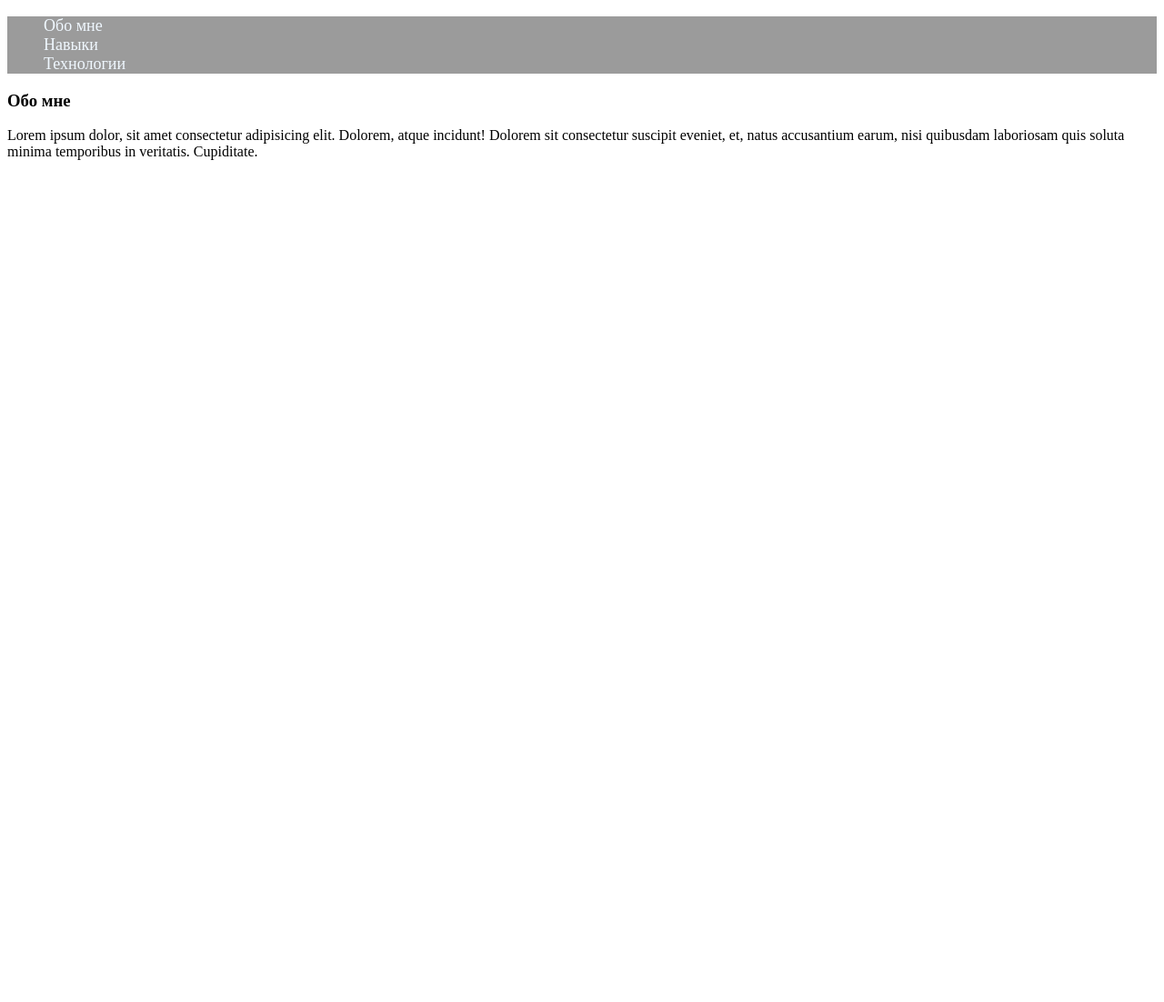
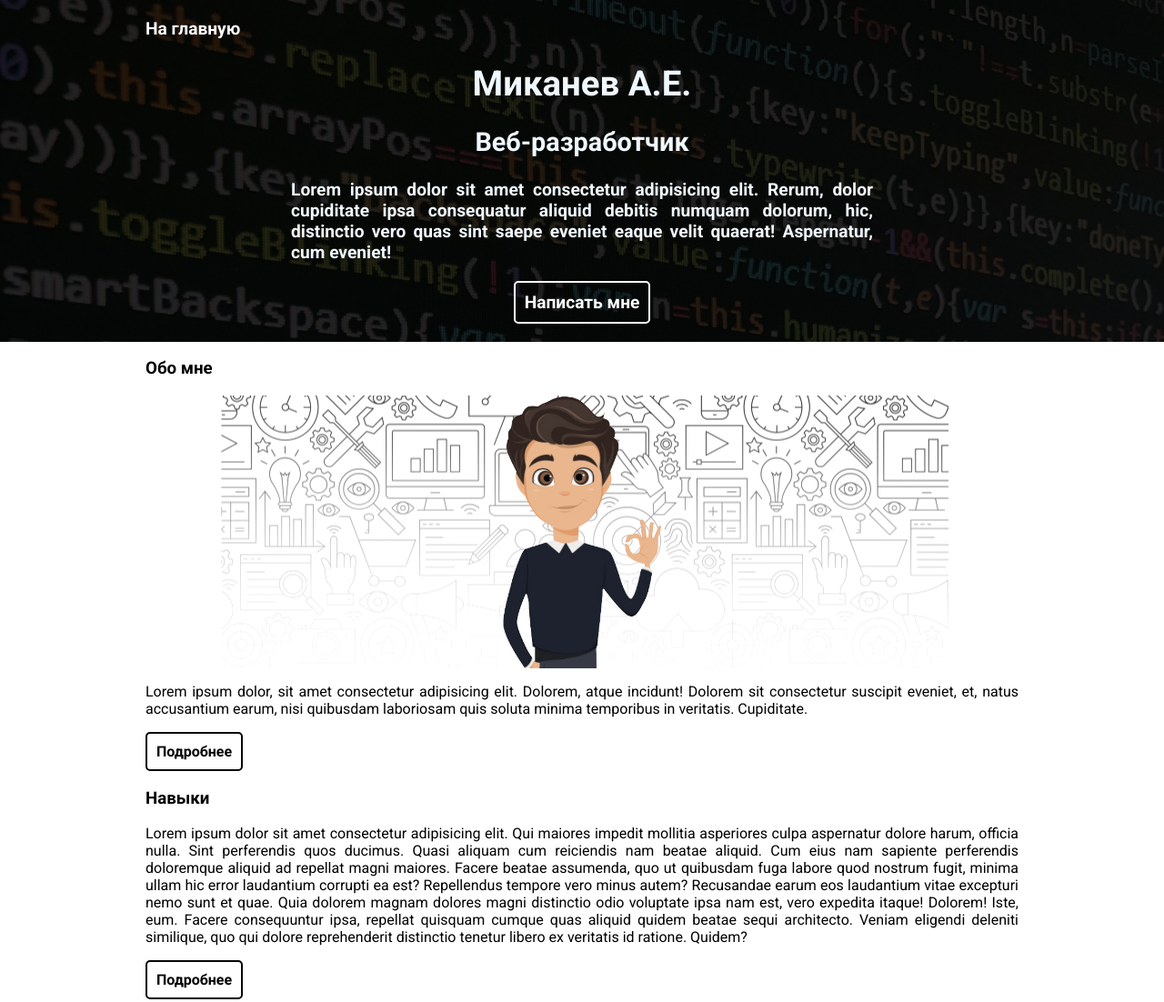
Before and after one commit to Jesass351/Mikanev-211-351-web-dev-2022-1, a plain HTML site: page lab1/index.html in a window 1280 px wide. Shown: the top 1102 px of the page at 91% size. Before the commit the page ends 800 px from the top, so only its background shows below. Drawn offline with Linux system fonts and the light colour scheme.

Commit message:
lab1 css html classwork done

```diff
--- a/lab1/index.html
+++ b/lab1/index.html
@@ -6,22 +6,63 @@
     <meta name="viewport" content="width=device-width, initial-scale=1.0">
     <title>Web-developer Mikanev A.A.</title>
     <link rel="stylesheet" href="style.css">
+    <link rel="preconnect" href="https://fonts.googleapis.com">
+<link rel="preconnect" href="https://fonts.gstatic.com" crossorigin>
+<link href="https://fonts.googleapis.com/css2?family=Roboto:wght@400;700&display=swap" rel="stylesheet">
 </head>
 <body>
-    <header>
-        <nav>
+    <header class="header">
+        <div class="container">
+
+            <nav class="main-menu">
                 <ul>
-                <li>Обо мне</li>
-                <li>Навыки</li>
-                <li>Технологии</li>
+                    <li><a href="index.html">На главную</a></li>
                 </ul>
             </nav>
+        </div>
+        <div class="text-center">
+            <h1>Миканев А.Е.</h1>
+            <h2>Веб-разработчик</h2>
+            <p class="w-50 mx-auto">Lorem ipsum dolor sit amet consectetur adipisicing elit. Rerum, dolor cupiditate ipsa consequatur aliquid debitis numquam dolorum, hic, distinctio vero quas sint saepe eveniet eaque velit quaerat! Aspernatur, cum eveniet!</p>
+            <a class="btn btn-contact" href="mailto:mikanev03@mail.ru">Написать мне</a>
+        </div>
     </header>
     <main>
-        <section>
+        <div class="container">
+            <section id="about">
                 <h3>Обо мне</h3>
+                <figure class="avatar">
+                    <img src="./images/person.png" alt="Actual me">
+                </figure>
                 <p>Lorem ipsum dolor, sit amet consectetur adipisicing elit. Dolorem, atque incidunt! Dolorem sit consectetur suscipit eveniet, et, natus accusantium earum, nisi quibusdam laboriosam quis soluta minima temporibus in veritatis. Cupiditate.</p>
+                <a class="btn" href="about.html">Подробнее</a>
             </section>
+            <section id="skills">
+                <h3>Навыки</h3>
+                <p>Lorem ipsum dolor sit amet consectetur adipisicing elit. Qui maiores impedit mollitia asperiores culpa aspernatur dolore harum, officia nulla. Sint perferendis quos ducimus. Quasi aliquam cum reiciendis nam beatae aliquid.
+                Cum eius nam sapiente perferendis doloremque aliquid ad repellat magni maiores. Facere beatae assumenda, quo ut quibusdam fuga labore quod nostrum fugit, minima ullam hic error laudantium corrupti ea est?
+                Repellendus tempore vero minus autem? Recusandae earum eos laudantium vitae excepturi nemo sunt et quae. Quia dolorem magnam dolores magni distinctio odio voluptate ipsa nam est, vero expedita itaque! Dolorem!
+                Iste, eum. Facere consequuntur ipsa, repellat quisquam cumque quas aliquid quidem beatae sequi architecto. Veniam eligendi deleniti similique, quo qui dolore reprehenderit distinctio tenetur libero ex veritatis id ratione. Quidem?</p>
+
+                <a class="btn" href="skills.html">Подробнее</a>
+            </section>
+            <section id="technologies">
+                <h3>Технологии</h3>
+                <p>Lorem ipsum dolor sit amet consectetur adipisicing elit. Delectus culpa, incidunt, harum illum repellat doloremque, modi soluta nostrum neque sequi ducimus alias voluptates! Ea placeat quas alias impedit iusto facere animi, nisi aliquid dolor quae, explicabo laboriosam voluptates ducimus pariatur non reiciendis modi. Adipisci, quibusdam. Et quae optio sunt. Optio fugiat quisquam corrupti officia doloremque!</p>
+                <ol>
+                    <li>HTML</li>
+                    <li>CSS</li>
+                    <li>Java Script</li>
+                    <li>Bootstrap</li>
+                </ol>
+                <a class="btn" href="technologies.html">Подробнее</a>
+            </section>
+        </div>
     </main>
+    <footer class="footer">
+        <div class="container">
+            &copy; Миканев А.Е.
+        </div>
+    </footer>
 </body>
 </html>
--- a/lab1/style.css
+++ b/lab1/style.css
@@ -1,10 +1,90 @@
-ul {
-    list-style-type: none;
-    text-decoration: none
+
+.header {
+    background-image: url('./images/background.jpg');
+    background-size: cover;
+    color: aliceblue;
+    padding: 20px 0;
+    font-size: 1.2rem;
+    font-weight: bold;
 }
 
-header {
-    font-size: large;
-    background-color: rgb(155, 155, 155);
-    color: aliceblue;
+body{
+    margin: 0;
+    font-family: 'Roboto', sans-serif;
 }
+
+.main-menu ul{
+    list-style: none;
+    display: inline;
+    margin: 0;
+    padding: 0;
+}
+
+.main-menu li{
+    display: inline;
+    margin-right: 15px;
+}
+
+.main-menu li:last-child{
+    margin-right: 0;
+}
+.main-menu a{
+    text-decoration: none;
+    color: rgb(255, 255, 255);
+}
+.container{
+    max-width: 75%;
+    margin: 0 auto;
+}
+
+p {
+    text-align: justify;
+}
+
+.footer{
+    font-weight: bold;
+    background-color: rgb(99, 99, 99);
+    color: white;
+    padding: 20px 0;
+}
+
+.avatar {
+    text-align: center;
+    height: 300px;
+    background-image: url('./images/background1.png');
+    background-repeat: no-repeat;
+    background-position: center;
+
+}
+
+.avatar img{
+    height: 100%;
+}
+
+.text-center{
+    text-align: center;
+}
+
+.w-50{
+    width: 50%;
+}
+
+.mx-auto{
+    margin-left: auto;
+    margin-right: auto;
+}
+
+.btn{
+    display: inline-block;
+    text-decoration: none;
+    color: black;
+    border: 2px solid black;
+    border-radius: 5px;
+    padding: 10px;
+    font-weight: bold;
+}
+
+.btn-contact{
+    color: white;
+    border-color: white;
+}
```
Also changed, not shown: lab1/about.html (added, +38 -0 lines), lab1/skills.html (added, +41 -0 lines), lab1/technologies.html (added, +42 -0 lines), lab1/images/background.jpg (added), lab1/images/background1.png (added), lab1/images/person.png (added). Lines whose indentation alone changed are shown as unchanged.
